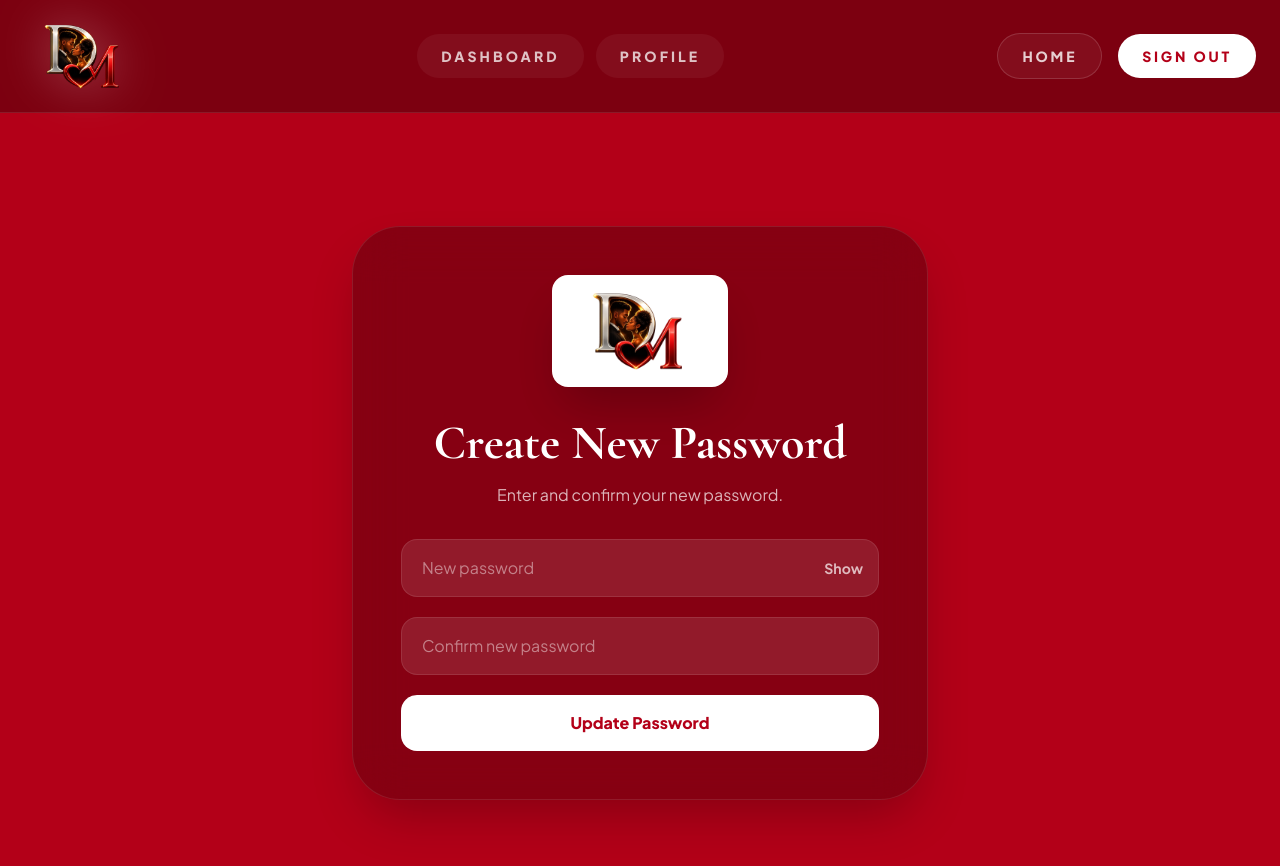
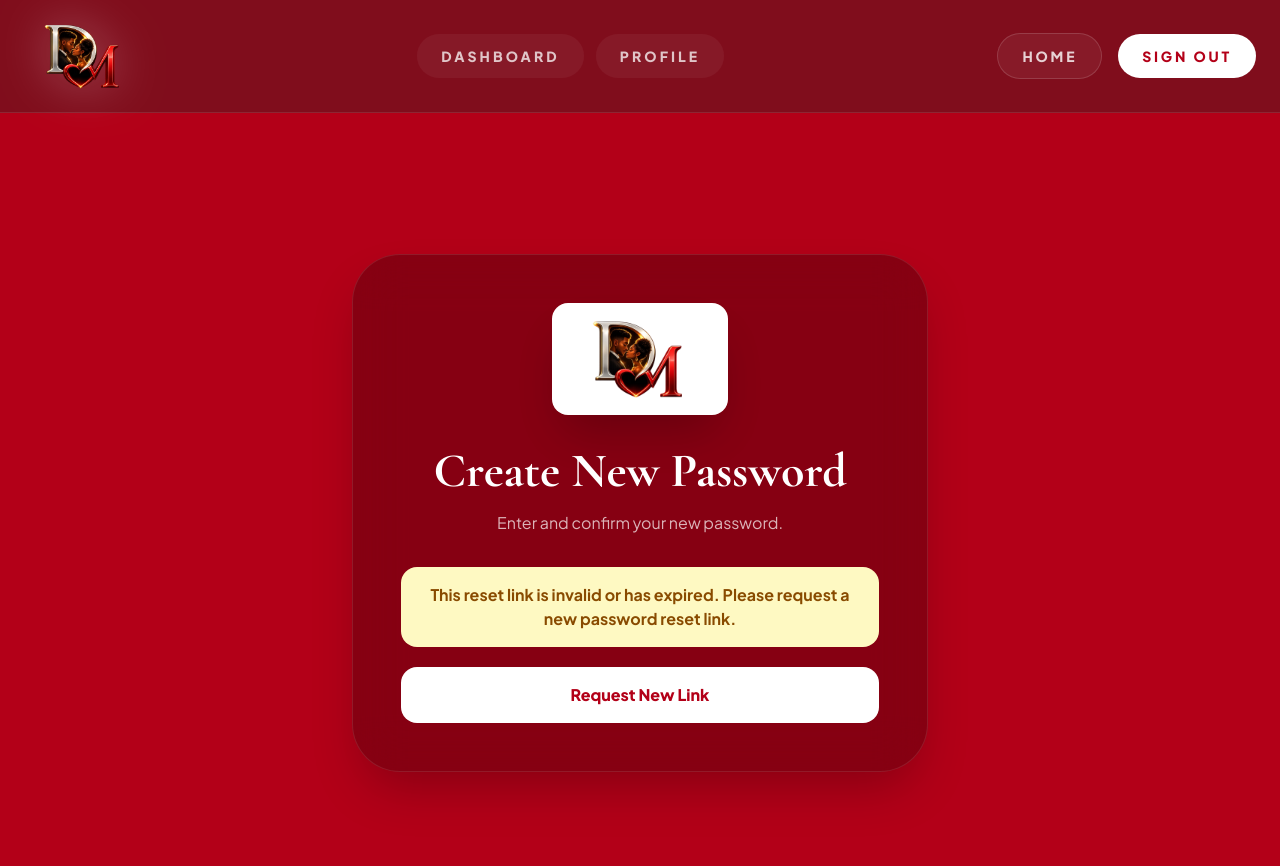
Before and after one commit to philipsamsong-bot/dellys-matchups, a Next.js app: page /auth/reset-password in a window 1280 px wide. Shown: the top 866 px of the page. Built offline with nearby package versions, Linux system fonts and the light colour scheme.

Commit message:
Fix password reset flow

```diff
--- a/src/app/auth/forgot-password/page.js
+++ b/src/app/auth/forgot-password/page.js
@@ -4,6 +4,11 @@ import { useState } from "react";
 import { motion } from "framer-motion";
 import { supabase } from "@/lib/supabase";
 import DashboardChrome from "@/app/components/DashboardChrome";
+
+const RESET_REDIRECT_URL =
+  process.env.NODE_ENV === "development"
+    ? "http://localhost:3000/auth/reset-password"
+    : "https://www.dellysmatchups.org/auth/reset-password";
 
 export default function ForgotPasswordPage() {
   const [email, setEmail] = useState("");
@@ -14,10 +19,12 @@ export default function ForgotPasswordPage() {
     event.preventDefault();
     setLoading(true);
 
-    const { error } = await supabase.auth.resetPasswordForEmail(email, {
-      redirectTo: `${window.location.origin}/auth/reset-password`,
-    });
-
+    const { error } = await supabase.auth.resetPasswordForEmail(
+      email.trim().toLowerCase(),
+      {
+        redirectTo: RESET_REDIRECT_URL,
+      }
+    );
     setLoading(false);
 
     if (error) {
--- a/src/app/auth/reset-password/page.js
+++ b/src/app/auth/reset-password/page.js
@@ -1,18 +1,45 @@
 "use client";
 
-import { useState } from "react";
+import { useEffect, useState } from "react";
 import { motion } from "framer-motion";
 import { supabase } from "@/lib/supabase";
 import DashboardChrome from "@/app/components/DashboardChrome";
 
 export default function ResetPasswordPage() {
   const [loading, setLoading] = useState(false);
+  const [checkingSession, setCheckingSession] = useState(true);
+  const [hasSession, setHasSession] = useState(false);
   const [updated, setUpdated] = useState(false);
   const [showPassword, setShowPassword] = useState(false);
   const [form, setForm] = useState({
     password: "",
     confirmPassword: "",
   });
+
+  useEffect(() => {
+    async function checkRecoverySession() {
+      const {
+        data: { session },
+      } = await supabase.auth.getSession();
+
+      setHasSession(Boolean(session));
+      setCheckingSession(false);
+    }
+
+    checkRecoverySession();
+
+    const {
+      data: { subscription },
+    } = supabase.auth.onAuthStateChange((event, session) => {
+      if (event === "PASSWORD_RECOVERY" || session) {
+        setHasSession(true);
+      }
+    });
+
+    return () => {
+      subscription.unsubscribe();
+    };
+  }, []);
 
   async function handleUpdatePassword(event) {
     event.preventDefault();
@@ -48,20 +75,6 @@ export default function ResetPasswordPage() {
       <DashboardChrome />
 
       <main className="relative flex min-h-screen items-center justify-center overflow-hidden bg-[#b30018] px-5 py-20 text-white">
-        <style jsx global>{`
-          @import url("https://fonts.googleapis.com/css2?family=Cormorant+Garamond:wght@600;700&family=Plus+Jakarta+Sans:wght@400;500;700;800&display=swap");
-
-          body {
-            margin: 0;
-            background: #b30018;
-            font-family: "Plus Jakarta Sans", sans-serif;
-          }
-
-          .font-display {
-            font-family: "Cormorant Garamond", serif;
-          }
-        `}</style>
-
         <motion.div
            initial={{ y: 60, opacity: 0, scale: 0.96 }}
            animate={{ y: 0, opacity: 1, scale: 1 }}
@@ -86,7 +99,25 @@ export default function ResetPasswordPage() {
              Enter and confirm your new password.
            </p>
 
-          {updated ? (
+           {checkingSession ? (
+             <div className="mt-8 rounded-2xl bg-white/10 px-5 py-4 text-center font-bold text-white">
+               Checking reset link...
+             </div>
+           ) : !hasSession ? (
+             <div className="mt-8 space-y-5">
+               <div className="rounded-2xl bg-yellow-100 px-5 py-4 text-center font-bold text-yellow-800">
+                 This reset link is invalid or has expired. Please request a new
+                 password reset link.
+               </div>
+
+               <a
+                 href="/auth/forgot-password"
+                 className="block rounded-2xl bg-white py-4 text-center font-black text-[#b30018]"
+               >
+                 Request New Link
+               </a>
+             </div>
+           ) : updated ? (
              <div className="mt-8 space-y-5">
                <div className="rounded-2xl bg-green-100 px-5 py-4 text-center font-bold text-green-700">
                  Password updated successfully.
@@ -109,7 +140,10 @@ export default function ResetPasswordPage() {
                   className="w-full rounded-2xl border border-white/10 bg-white/10 px-5 py-4 pr-20 text-white outline-none placeholder:text-white/45 focus:border-white/30"
                   value={form.password}
                   onChange={(event) =>
-                    setForm({ ...form, password: event.target.value })
+                    setForm({
+                      ...form,
+                      password: event.target.value,
+                    })
                   }
                 />
 
@@ -129,7 +163,10 @@ export default function ResetPasswordPage() {
                 className="w-full rounded-2xl border border-white/10 bg-white/10 px-5 py-4 text-white outline-none placeholder:text-white/45 focus:border-white/30"
                 value={form.confirmPassword}
                 onChange={(event) =>
-                  setForm({ ...form, confirmPassword: event.target.value })
+                  setForm({
+                    ...form,
+                    confirmPassword: event.target.value,
+                  })
                 }
               />
 
```
Lines whose indentation alone changed are shown as unchanged.
